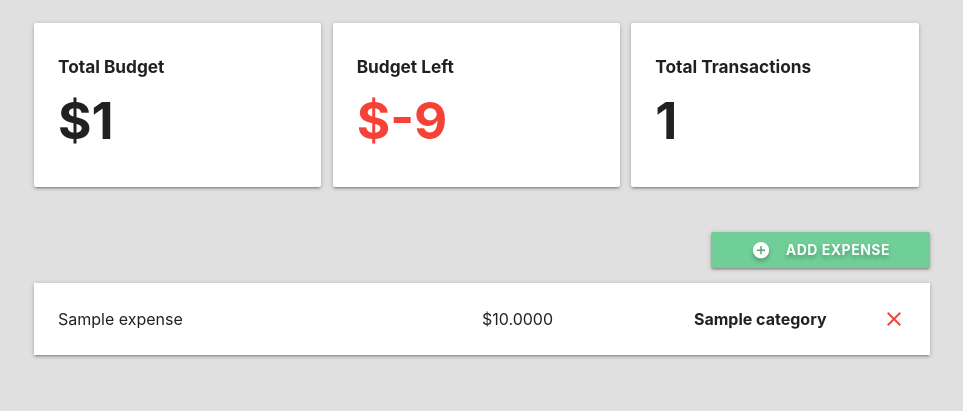
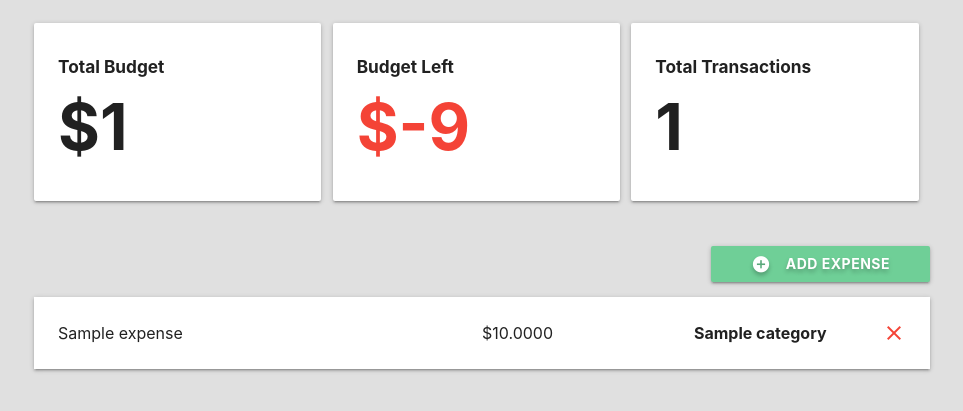
Before and after one commit to Baharannr9574/TP4, a Django app: a page that uses budget/templates/budget/base.html in a window 1280 px wide. Shown: the top 411 px of the page, without its empty margins (158-1121 px from the left). Run offline with Django 4.2, Linux system fonts and the light colour scheme; tables that the repository leaves empty hold one stand-in row (values such as "Sample post").

Commit message:
Minor change

```diff
--- a/budget/static/css/styles.css
+++ b/budget/static/css/styles.css
@@ -34,13 +34,13 @@ h1, h6 {
 form ul li.category {
   display: inline-block;
   background-color: rgb(221, 216, 216);
-  padding: 5px 10px;
+  padding: 6px 10px;
   margin-right: 5px;
 }
 
 /* project detail statistics */
 .section-stats h1 {
-  font-size: 4vw;
+  font-size: 5vw;
   margin: 15px 0px;
 }
 @media(max-width: 992px){
```
